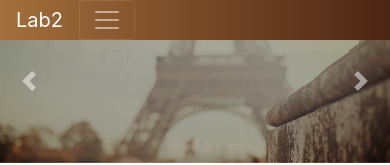
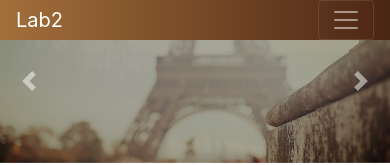
Before and after one commit to isrpo/webLab2, a plain HTML site: page index.html in a window 390 px wide. Shown: the top 165 px of the page. Drawn offline with nearby package versions, Linux system fonts and the light colour scheme.

Commit message:
update navbar

```diff
--- a/index.html
+++ b/index.html
@@ -13,11 +13,11 @@
 </head>
 <body>
 <!-- Menu -->
-<nav class="nav navbar-expand-sm navbar-dark position-absolute w-100">
+<nav class="nav navbar-expand-sm navbar-dark position-absolute w-100 justify-content-between">
     <a class="navbar-brand ml-3" href="/">Lab2</a>
-    <button class="navbar-toggler" type="button" data-toggle="collapse" data-target="#navbarNavDropdown"
+    <button class="navbar-toggler mr-3" type="button" data-toggle="collapse" data-target="#navbarNavDropdown"
             aria-controls="navbarNavDropdown" aria-expanded="false" aria-label="Toggle navigation">
-        <span class="navbar-toggler-icon"></span>
+        <span class="navbar-toggler-icon justify-content-end"></span>
     </button>
     <div class="collapse navbar-collapse justify-content-center" id="navbarNavDropdown">
         <ul class="navbar-nav">
```
